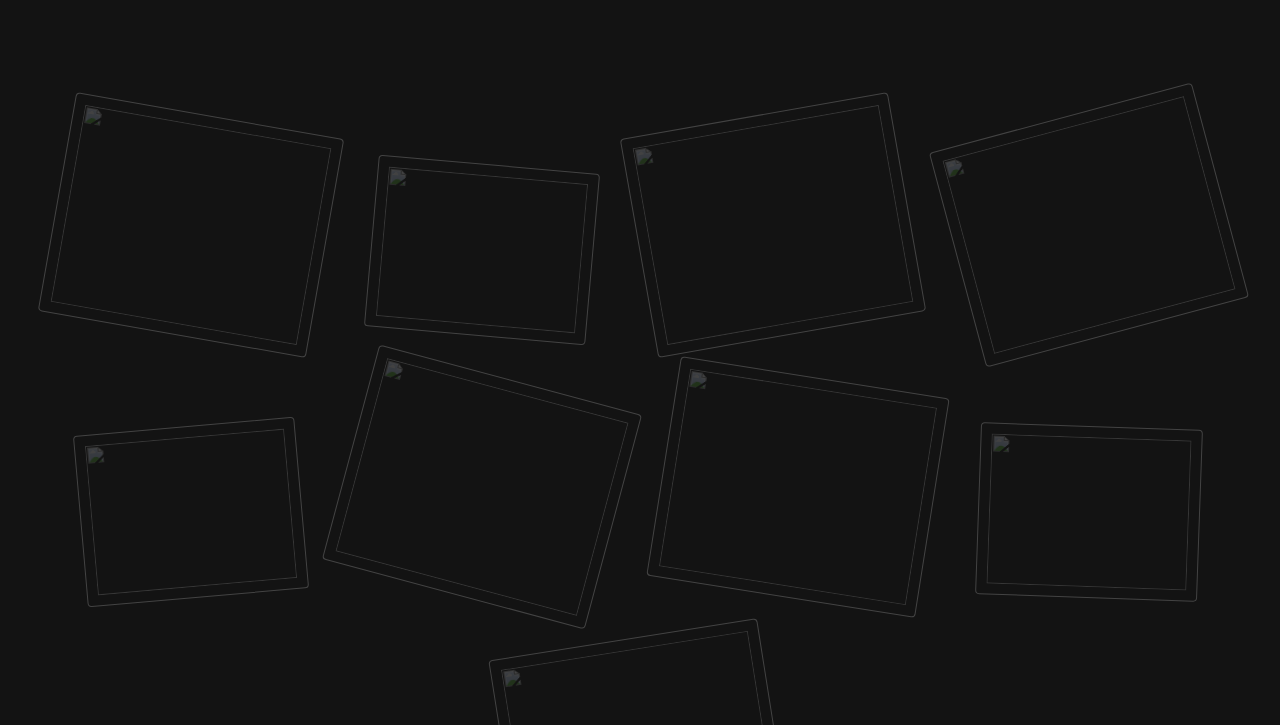
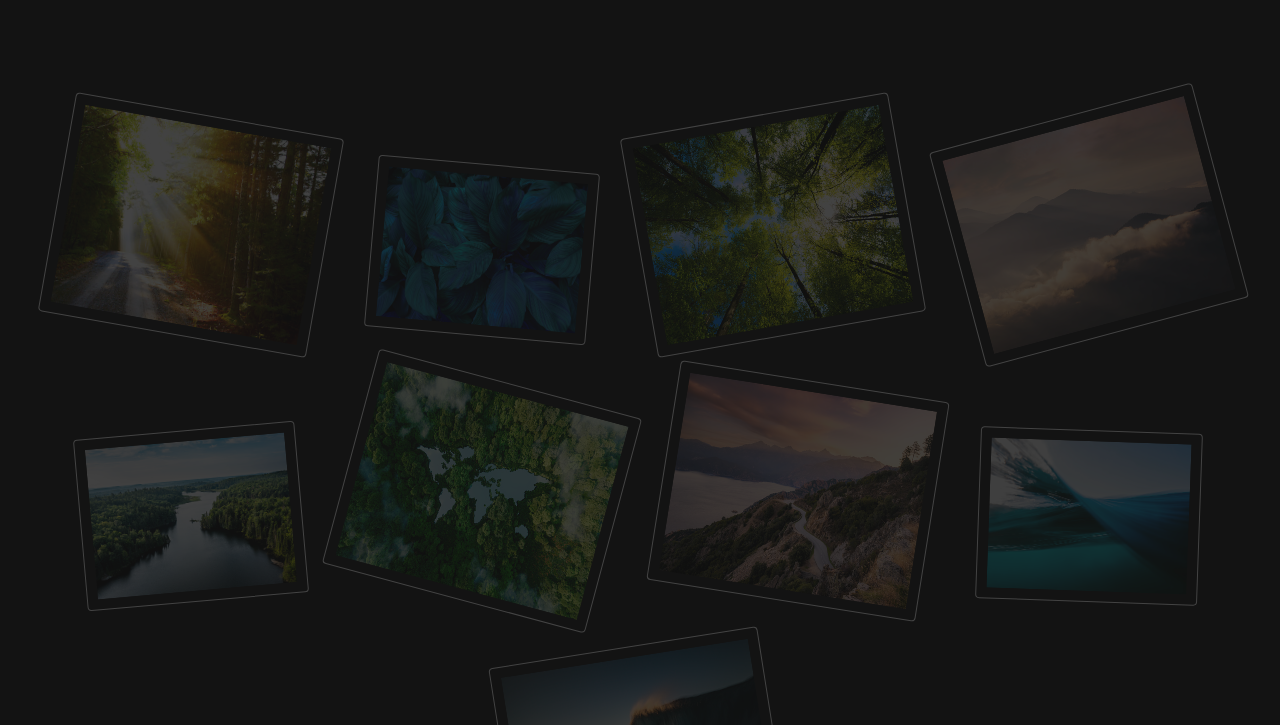
Before and after one commit to jomarberdejo/gallery, a plain HTML site: page index.html in a window 1280 px wide. Shown: the part 227-952 px from the top of the page. Drawn offline with Linux system fonts and the light colour scheme.

Commit message:
Update index.html

```diff
--- a/index.html
+++ b/index.html
@@ -1,6 +1,8 @@
 <!DOCTYPE html>
 <html>
-<head>
+    <meta charset="UTF-8">
+    <meta name="viewport" content="width=device-width, initial-scale=1.0">
+    <meta http-equiv="X-UA-Compatible" content="ie=edge"><head>
     <title>Image Gallery</title>
     <link rel="stylesheet" href="style.css">
 </head>
@@ -9,15 +11,15 @@
 <h2>Image <span>Gallery</span></h2>
 
 <div class="gallery">
-  <img src="images/image-1.jpg"  width="250" height="200" class="image-1" >
-  <img src="images/image-2.jpg" width="200" height="150" class="image-2">
-  <img src="images/image-3.jpg" width="250" height="200" class="image-3">
-  <img src="images/image-4.jpg" width="250" height="200" class="image-4">
-  <img src="images/image-5.jpg" width= "200" height="150" class="image-5">
-  <img src="images/image-6.jpg" width="250" height="200" class="image-6">
-  <img src="images/image-7.jpg" width="250" height="200" class="image-7">
-  <img src="images/image-8.jpg" width="200" height="150" class="image-8">
-  <img src="images/image-9.jpg" width="250" height="200" class="image-9">
+  <img src="image-1.jpg"  width="250" height="200" class="image-1" >
+  <img src="image-2.jpg" width="200" height="150" class="image-2">
+  <img src="image-3.jpg" width="250" height="200" class="image-3">
+  <img src="image-4.jpg" width="250" height="200" class="image-4">
+  <img src="image-5.jpg" width= "200" height="150" class="image-5">
+  <img src="image-6.jpg" width="250" height="200" class="image-6">
+  <img src="image-7.jpg" width="250" height="200" class="image-7">
+  <img src="image-8.jpg" width="200" height="150" class="image-8">
+  <img src="image-9.jpg" width="250" height="200" class="image-9">
  </div>
 </div>
   </body>
```
